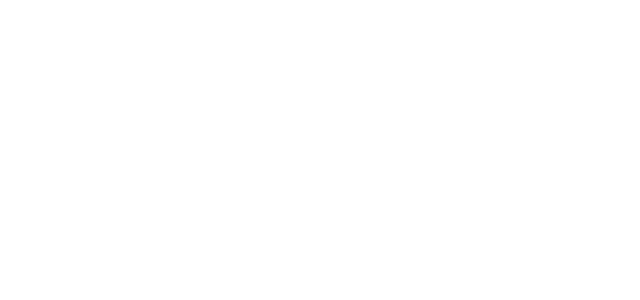
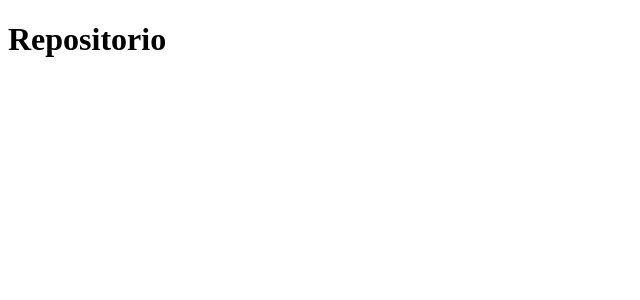
Before and after one commit to vitormarinheiro1/meus-repos, a React (Create React App) app: page /repositorio/1 in a window 1280 px wide. Shown: the top 300 px of the page, without its empty margins (0-640 px from the left). Built offline with nearby package versions, Linux system fonts and the light colour scheme.

Commit message:
Adicionando rotas

```diff
--- a/src/App.js
+++ b/src/App.js
@@ -1,7 +1,9 @@
+import AppRoutes from "./routes";
+
 function App() {
   return (
     <div>
-
+      <AppRoutes />
     </div>
   );
 }
--- /dev/null
+++ b/src/pages/Main/index.js
@@ -0,0 +1,7 @@
+import React from 'react';
+
+export default function Main() {
+    return(
+        <h1>Main</h1>
+    )
+}
--- /dev/null
+++ b/src/pages/Repositorio/index.js
@@ -0,0 +1,7 @@
+import React from 'react';
+
+export default function Repositorio() {
+    return(
+        <h1>Repositorio</h1>
+    )
+}
--- a/src/routes.js
+++ b/src/routes.js
@@ -0,0 +1,16 @@
+import React from "react";
+import { BrowserRouter, Route, Routes } from "react-router-dom";
+
+import Main from './pages/Main';
+import Repositorio from './pages/Repositorio';
+
+export default function AppRoutes() {
+    return (
+        <BrowserRouter>
+            <Routes>
+                <Route exact path="/" Component={Main} />
+                <Route exact path="/repositorio/:repositorio" Component={Repositorio} />
+            </Routes>
+        </BrowserRouter>
+    )
+}
```
